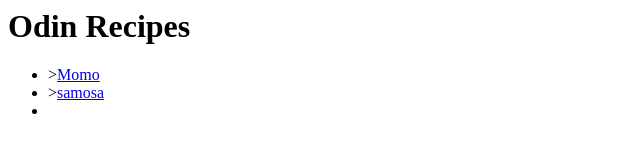
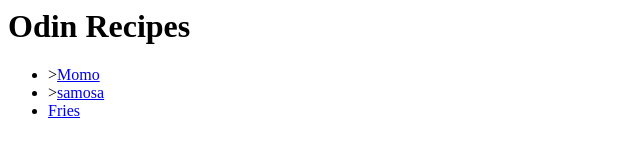
Before and after one commit to dbirendra/odin-recipes, a plain HTML site: page index.html in a window 1280 px wide. Shown: the full height of the page, 0-640 px from the left. Drawn offline with Linux system fonts and the light colour scheme.

Commit message:
add index.html

```diff
--- a/index.html
+++ b/index.html
@@ -12,7 +12,7 @@
     <ul>
     <li>><a href= "recipes/momo.html">Momo</a></li>
     <li>><a href="recipes/samosa.html">samosa</a></li>
-    <li><a href="recipes/fries.html"></a></li>
+    <li><a href="recipes/fries.html">Fries</a></li>
     </ul>
 </body>
 </html>
```
